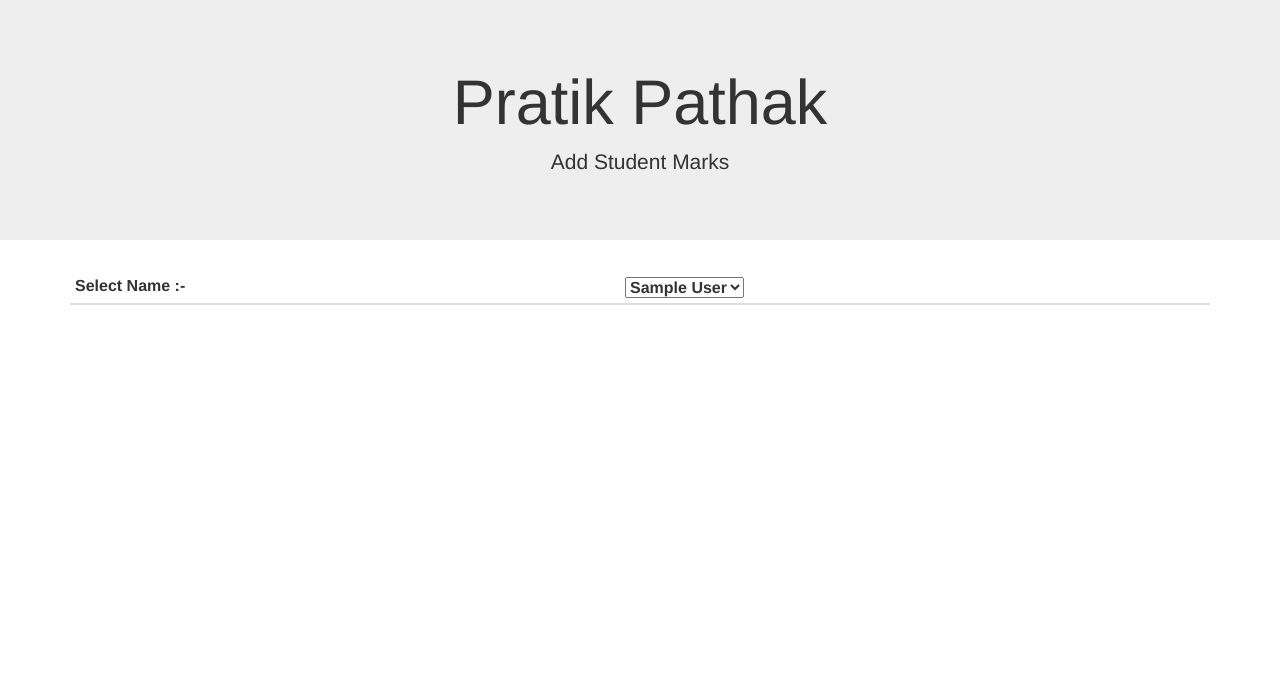
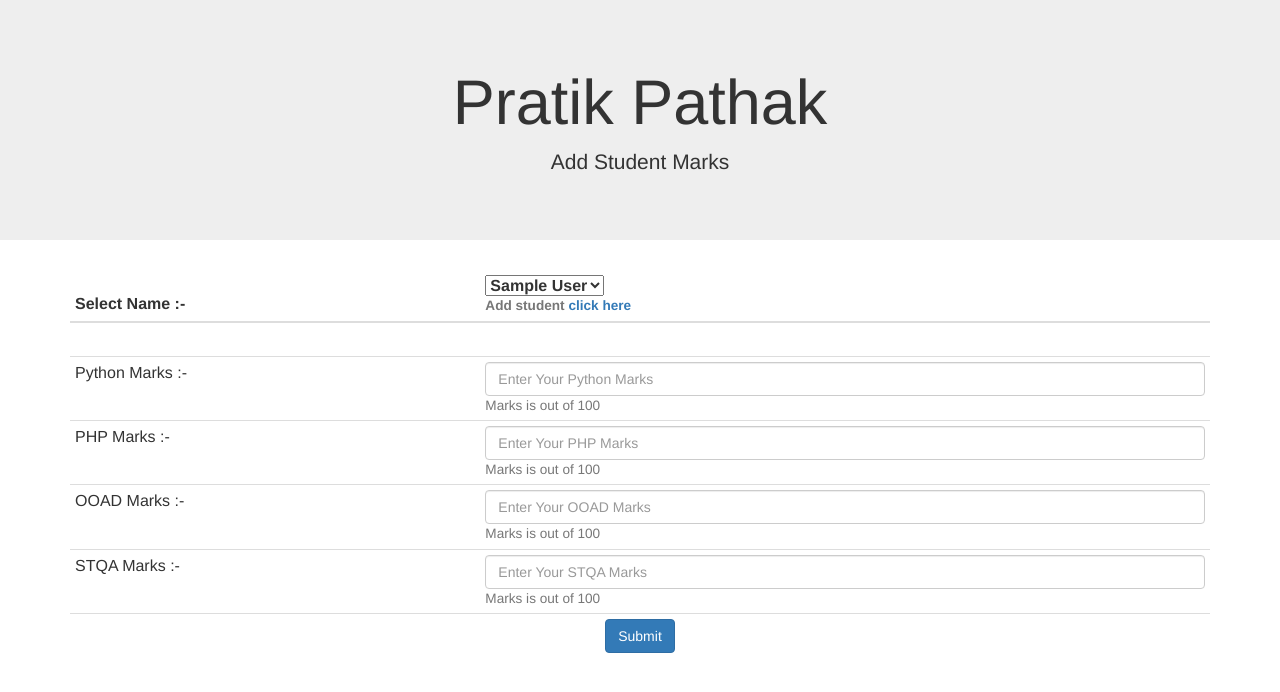
Before and after one commit to pratikpathak99/PHP, a PHP site: the page made by Assignment/Question 10/mark.php in a window 1280 px wide. Shown: the top 692 px of the page. Run offline with PHP 8.4, Linux system fonts and the light colour scheme; tables that the repository leaves empty or names only in its code hold one stand-in row (values such as "Sample post"); lists and menus that the app fills with data are empty.

Commit message:
Update mark.php

```diff
--- a/Assignment/Question 10/mark.php
+++ b/Assignment/Question 10/mark.php
@@ -10,6 +10,13 @@
     // Check connection
     if ($conn->connect_error) {
         die("Connection failed: " . $conn->connect_error);
+    }
+
+    if(isset($_POST["submit"])){
+        //echo '<script>alert("Button is work")</script>';
+        $student=$_POST["owner"];
+
+        echo $student;
     }
 ?>
 <html>
@@ -37,11 +44,46 @@
                                     <?php
                                     $sql = mysqli_query($conn, "SELECT `name` FROM `student_details`");
                                     while ($row = $sql->fetch_assoc()){
-                                        echo "<option value=\"owner1\">" . $row['name'] . "</option>";
+                                        echo "<option value=" . $row['name'] . ">" . $row['name'] . "</option>";
                                     }
                                     ?>
-                                </select>
+                                </select> <br>
+                                <small class="form-text text-muted">Add student <a href="Add_student.php">click here</a></small>
                             </th>
+                        </tr>
+                        <tr>
+                            <td colspan="2"><br></td>
+                        </tr>
+                        <tr>
+                            <td>Python Marks :- </td>
+                            <td>
+                                <input type="form-control" class="form-control" id="pythonmarks" placeholder="Enter Your Python Marks">
+                                <small class="form-text text-muted">Marks is out of 100</small>
+                            </td>
+                        </tr>
+                        <tr>
+                            <td>PHP Marks :- </td>
+                            <td>
+                                <input type="form-control" class="form-control" id="phpmarks" placeholder="Enter Your PHP Marks">
+                                <small class="form-text text-muted">Marks is out of 100</small>
+                            </td>
+                        </tr>
+                        <tr>
+                            <td>OOAD Marks :- </td>
+                            <td>
+                                <input type="form-control" class="form-control" id="OOADmarks" placeholder="Enter Your OOAD Marks">
+                                <small class="form-text text-muted">Marks is out of 100</small>
+                            </td>
+                        </tr>
+                        <tr>
+                            <td>STQA Marks :- </td>
+                            <td>
+                                <input type="form-control" class="form-control" id="STQAmarks" placeholder="Enter Your STQA Marks">
+                                <small class="form-text text-muted">Marks is out of 100</small>
+                            </td>
+                        </tr>
+                        <tr>
+                            <td colspan="2" style="text-align: center"><button type="submit" class="btn btn-primary" name="submit" id="submit">Submit</button> </td>
                         </tr>
                     </thead>
                 </table>
```
